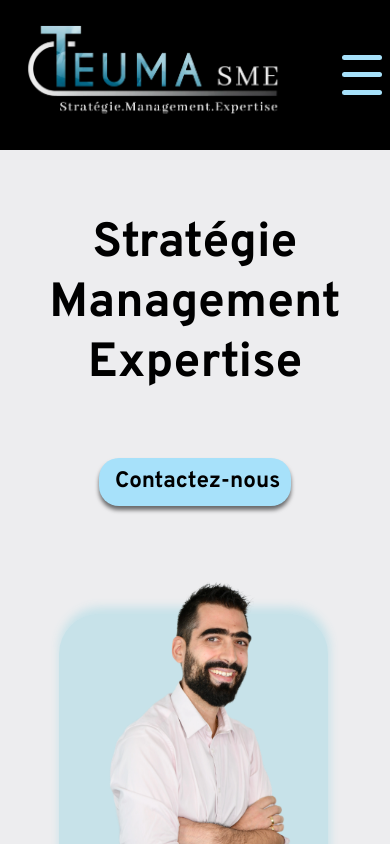
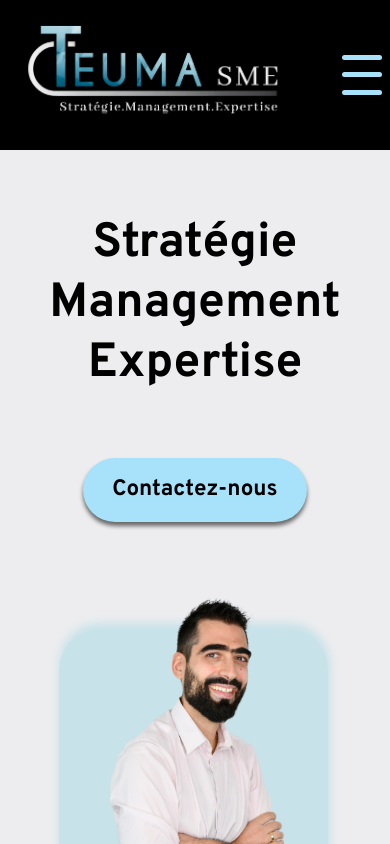
Before and after one commit to Guillaumedev69/teuma-app, a Next.js app: page / in a window 390 px wide. Shown: the top 844 px of the page. Built offline with nearby package versions, Linux system fonts and the light colour scheme.

Commit message:
amelioration btn pour mobile

```diff
--- a/src/styles/BtnContact.module.scss
+++ b/src/styles/BtnContact.module.scss
@@ -4,12 +4,12 @@
   .btnContact {
     all: unset;
     cursor: pointer;
-    border-radius: 20px;
+    border-radius: 40px;
     background: #a7e1fa;
     box-shadow: 0px 4px 4px 0px rgba(0, 0, 0, 0.56);
     padding: 0.5rem 1rem;
-    width: 10rem;
-    height: 2rem;
+    width: 12rem;
+    height: 3rem;
     font-size: 1.4em;
     font-family: $font2;
     text-wrap: nowrap;
@@ -21,21 +21,21 @@
     border-radius: 40px;
     background: #a7e1fa;
     padding: 0.5rem 1rem;
-    width: 10rem;
-    height: 2rem;
+    width: 12rem;
+    height: 3rem;
     font-size: 1.5rem;
     font-weight: bold;
     display: flex;
     flex-direction: row;
     justify-content: center;
     align-items: center;
-    gap: 1rem;
+    gap: 1.5rem;
     a {
       padding: 0;
       margin: 0;
       img {
-        height: 1.4rem;
-        width: 1.4rem;
+        height: 2rem;
+        width: 2rem;
       }
     }
     button {
```
